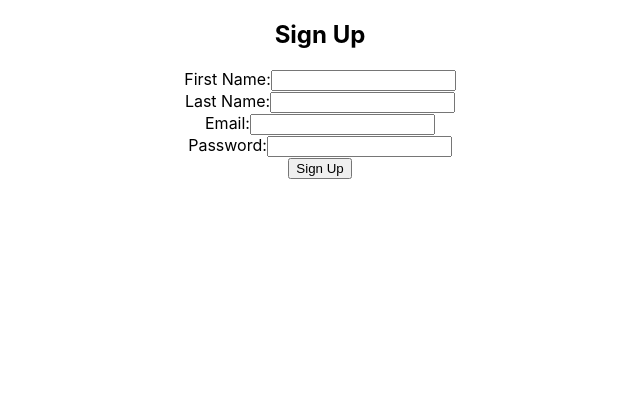
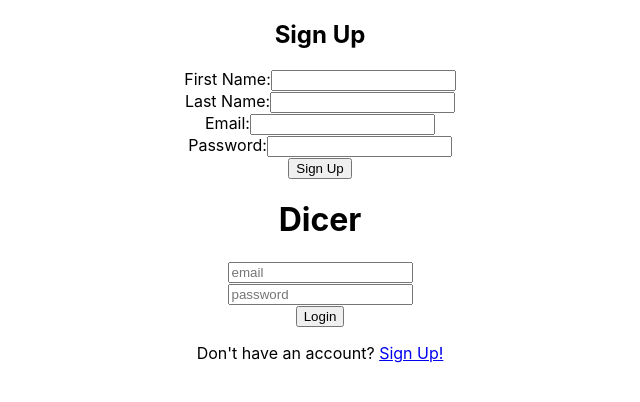
Before and after one commit to nicoayamen/dicer, a React (Create React App) app in the folder frontend/: page / in a window 1280 px wide. Shown: the top 402 px of the page, without its empty margins (320-960 px from the left). Built offline with nearby package versions, Linux system fonts and the light colour scheme.

Commit message:
Add Login form fields

```diff
--- a/frontend/src/App.js
+++ b/frontend/src/App.js
@@ -1,11 +1,14 @@
-import logo from './logo.svg';
 import './App.css';
 import Signup from './components/Signup';
+
+//Components
+import Login from './components/Login';
 
 function App() {
   return (
     <div className="App">
       < Signup />
+      < Login />
     </div>
   );
 }
--- /dev/null
+++ b/frontend/src/components/Login.jsx
@@ -0,0 +1,40 @@
+import React, { useState } from 'react';
+
+
+const Login = () => {
+  const [email, setEmail] = useState("");
+  const [password, setPassword] = useState("");
+  //const [login, setLogin] = useState(false);
+
+  return (
+    <div>
+      <h1>Dicer</h1>
+      <form>
+        <div className=''>
+          <input
+            type='text'
+            placeholder='email'
+            value={email}
+            onChange={ (e) => setEmail(e.target.value)}
+            required />
+        </div>
+        <div className=''>
+          <input
+            type='text'
+            placeholder='password'
+            value={password}
+            onChange={ (e) => setPassword(e.target.value)}
+            required />
+        </div>
+
+        <button>Login</button>
+
+        <div className=''>
+          <p>Don't have an account? <a href='#'>Sign Up!</a></p>
+        </div>
+      </form>
+    </div>
+  );
+};
+
+export default Login;
```
